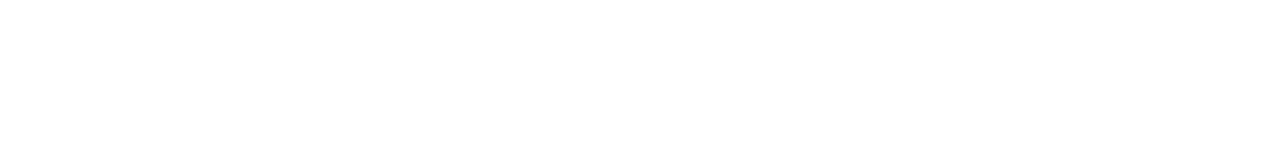
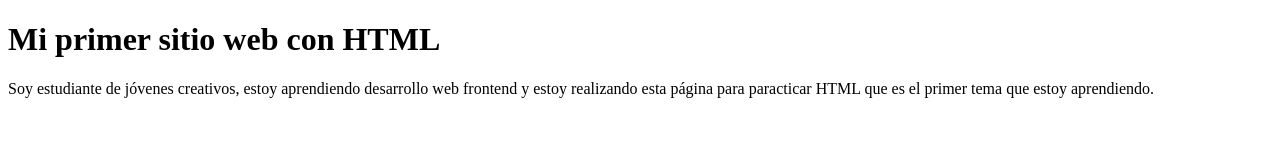
Before and after one commit to JeanPierreRodriguezD/sitio-web-html, a plain HTML site: page index.html in a window 1280 px wide. Drawn offline with Linux system fonts and the light colour scheme.

Commit message:
Se agrega el titulo y la descripcion

```diff
--- a/index.html
+++ b/index.html
@@ -7,6 +7,9 @@
     <link rel="shortcut icon" href="favicon.png" type="image/x-icon"> <!--agregue link para el icono de la pagina-->
 </head>
 <body>
-
+   <h1>Mi primer sitio web con HTML</h1>
+   <p>Soy estudiante de jóvenes creativos, estoy aprendiendo desarrollo web frontend y estoy realizando esta página
+    para paracticar HTML que es el primer tema que estoy aprendiendo.
+   </p>
 </body>
 </html>
```
